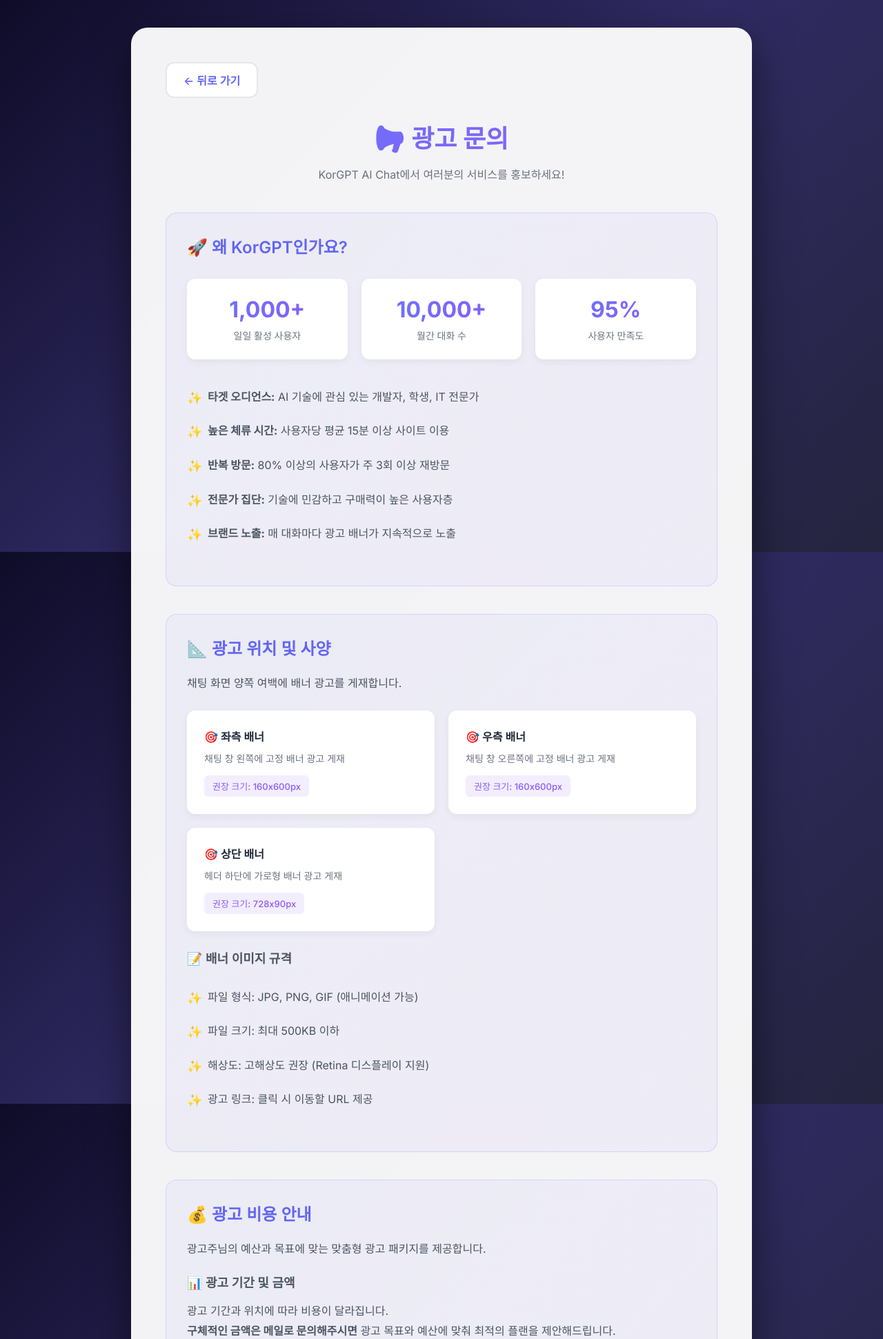
After one commit to overy1234/kimigpt, a Flask app: page /ad-inquiry in a window 1280 px wide. The commit adds this page. Shown: the top 1941 px of the page at 69% size. Run offline with Flask 3, Linux system fonts and the light colour scheme.

Commit message:
Add advertising inquiry page with detailed information

```diff
--- a/app.py
+++ b/app.py
@@ -40,6 +40,11 @@
 @app.route('/donate')
 def donate():
     return render_template('donate.html')
+
+
+@app.route('/ad-inquiry')
+def ad_inquiry():
+    return render_template('ad-inquiry.html')
 
 
 @app.route('/chat', methods=['POST'])
--- /dev/null
+++ b/templates/ad-inquiry.html
@@ -0,0 +1,390 @@
+<!DOCTYPE html>
+<html lang="ko">
+<head>
+    <meta charset="UTF-8">
+    <meta name="viewport" content="width=device-width, initial-scale=1.0">
+    <title>광고 문의 - KorGPT AI Chat</title>
+    <meta name="description" content="KorGPT AI Chat 배너 광고 문의">
+    <link rel="preconnect" href="https://fonts.googleapis.com">
+    <link rel="preconnect" href="https://fonts.gstatic.com" crossorigin>
+    <link href="https://fonts.googleapis.com/css2?family=Inter:wght@300;400;500;600;700&display=swap" rel="stylesheet">
+    <style>
+        * {
+            margin: 0;
+            padding: 0;
+            box-sizing: border-box;
+        }
+
+        body {
+            font-family: 'Inter', -apple-system, BlinkMacSystemFont, 'Segoe UI', sans-serif;
+            background: linear-gradient(135deg, #0f0c29 0%, #302b63 50%, #24243e 100%);
+            background-attachment: fixed;
+            min-height: 100vh;
+            color: white;
+            padding: 40px 20px;
+        }
+
+        .container {
+            max-width: 900px;
+            margin: 0 auto;
+            background: rgba(255, 255, 255, 0.95);
+            backdrop-filter: blur(10px);
+            border-radius: 24px;
+            padding: 50px;
+            box-shadow: 0 20px 60px rgba(0, 0, 0, 0.5);
+            color: #1f2937;
+        }
+
+        h1 {
+            font-size: 36px;
+            font-weight: 700;
+            margin-bottom: 15px;
+            background: linear-gradient(135deg, #6775ff 0%, #8b5cf6 100%);
+            -webkit-background-clip: text;
+            -webkit-text-fill-color: transparent;
+            background-clip: text;
+            text-align: center;
+        }
+
+        .subtitle {
+            text-align: center;
+            font-size: 16px;
+            color: #6b7280;
+            margin-bottom: 40px;
+        }
+
+        .section {
+            margin-bottom: 40px;
+            padding: 30px;
+            background: linear-gradient(135deg, rgba(103, 117, 255, 0.05) 0%, rgba(139, 92, 246, 0.05) 100%);
+            border-radius: 16px;
+            border: 1px solid rgba(103, 117, 255, 0.2);
+        }
+
+        h2 {
+            font-size: 24px;
+            font-weight: 600;
+            color: #6366f1;
+            margin-bottom: 20px;
+            display: flex;
+            align-items: center;
+            gap: 10px;
+        }
+
+        h3 {
+            font-size: 18px;
+            font-weight: 600;
+            color: #4b5563;
+            margin: 20px 0 12px 0;
+        }
+
+        p {
+            line-height: 1.8;
+            color: #4b5563;
+            margin-bottom: 15px;
+        }
+
+        .stats {
+            display: grid;
+            grid-template-columns: repeat(auto-fit, minmax(200px, 1fr));
+            gap: 20px;
+            margin: 30px 0;
+        }
+
+        .stat-card {
+            background: white;
+            padding: 25px;
+            border-radius: 12px;
+            text-align: center;
+            box-shadow: 0 4px 12px rgba(0, 0, 0, 0.05);
+        }
+
+        .stat-number {
+            font-size: 32px;
+            font-weight: 700;
+            background: linear-gradient(135deg, #6775ff 0%, #8b5cf6 100%);
+            -webkit-background-clip: text;
+            -webkit-text-fill-color: transparent;
+            background-clip: text;
+            margin-bottom: 8px;
+        }
+
+        .stat-label {
+            font-size: 14px;
+            color: #6b7280;
+            font-weight: 500;
+        }
+
+        .ad-positions {
+            display: grid;
+            grid-template-columns: repeat(auto-fit, minmax(250px, 1fr));
+            gap: 20px;
+            margin: 25px 0;
+        }
+
+        .position-card {
+            background: white;
+            padding: 25px;
+            border-radius: 12px;
+            box-shadow: 0 4px 12px rgba(0, 0, 0, 0.05);
+        }
+
+        .position-title {
+            font-size: 16px;
+            font-weight: 600;
+            color: #1f2937;
+            margin-bottom: 10px;
+        }
+
+        .position-desc {
+            font-size: 14px;
+            color: #6b7280;
+            margin-bottom: 15px;
+        }
+
+        .position-size {
+            font-size: 13px;
+            color: #8b5cf6;
+            font-weight: 500;
+            background: rgba(139, 92, 246, 0.1);
+            padding: 6px 12px;
+            border-radius: 6px;
+            display: inline-block;
+        }
+
+        .benefits {
+            list-style: none;
+            margin: 20px 0;
+        }
+
+        .benefits li {
+            padding: 12px 0;
+            padding-left: 30px;
+            position: relative;
+            color: #4b5563;
+            line-height: 1.6;
+        }
+
+        .benefits li:before {
+            content: "✨";
+            position: absolute;
+            left: 0;
+            font-size: 18px;
+        }
+
+        .contact-box {
+            background: linear-gradient(135deg, #6775ff 0%, #8b5cf6 100%);
+            color: white;
+            padding: 40px;
+            border-radius: 16px;
+            text-align: center;
+            margin-top: 40px;
+        }
+
+        .contact-box h2 {
+            color: white;
+            margin-bottom: 20px;
+        }
+
+        .email-link {
+            display: inline-flex;
+            align-items: center;
+            gap: 10px;
+            background: white;
+            color: #6366f1;
+            padding: 15px 30px;
+            border-radius: 12px;
+            font-size: 18px;
+            font-weight: 600;
+            text-decoration: none;
+            transition: all 0.3s;
+            box-shadow: 0 4px 12px rgba(0, 0, 0, 0.2);
+        }
+
+        .email-link:hover {
+            transform: translateY(-2px);
+            box-shadow: 0 6px 20px rgba(0, 0, 0, 0.3);
+        }
+
+        .required-info {
+            background: #fef3c7;
+            border: 1px solid #fcd34d;
+            border-radius: 12px;
+            padding: 20px;
+            margin-top: 25px;
+        }
+
+        .required-info h3 {
+            color: #92400e;
+            margin-top: 0;
+        }
+
+        .required-info ul {
+            margin-left: 20px;
+            color: #78350f;
+        }
+
+        .required-info li {
+            margin: 8px 0;
+        }
+
+        .back-button {
+            display: inline-flex;
+            align-items: center;
+            gap: 8px;
+            padding: 12px 24px;
+            background: white;
+            color: #6366f1;
+            border: 2px solid #e5e7eb;
+            border-radius: 12px;
+            text-decoration: none;
+            font-weight: 600;
+            transition: all 0.3s;
+            margin-bottom: 30px;
+        }
+
+        .back-button:hover {
+            border-color: #6366f1;
+            transform: translateX(-4px);
+        }
+
+        @media (max-width: 768px) {
+            .container {
+                padding: 30px 20px;
+            }
+
+            h1 {
+                font-size: 28px;
+            }
+
+            .stats, .ad-positions {
+                grid-template-columns: 1fr;
+            }
+        }
+    </style>
+</head>
+<body>
+    <div class="container">
+        <a href="/" class="back-button">
+            ← 뒤로 가기
+        </a>
+
+        <h1>📢 광고 문의</h1>
+        <p class="subtitle">KorGPT AI Chat에서 여러분의 서비스를 홍보하세요!</p>
+
+        <div class="section">
+            <h2>🚀 왜 KorGPT인가요?</h2>
+            <div class="stats">
+                <div class="stat-card">
+                    <div class="stat-number">1,000+</div>
+                    <div class="stat-label">일일 활성 사용자</div>
+                </div>
+                <div class="stat-card">
+                    <div class="stat-number">10,000+</div>
+                    <div class="stat-label">월간 대화 수</div>
+                </div>
+                <div class="stat-card">
+                    <div class="stat-number">95%</div>
+                    <div class="stat-label">사용자 만족도</div>
+                </div>
+            </div>
+            <ul class="benefits">
+                <li><strong>타겟 오디언스:</strong> AI 기술에 관심 있는 개발자, 학생, IT 전문가</li>
+                <li><strong>높은 체류 시간:</strong> 사용자당 평균 15분 이상 사이트 이용</li>
+                <li><strong>반복 방문:</strong> 80% 이상의 사용자가 주 3회 이상 재방문</li>
+                <li><strong>전문가 집단:</strong> 기술에 민감하고 구매력이 높은 사용자층</li>
+                <li><strong>브랜드 노출:</strong> 매 대화마다 광고 배너가 지속적으로 노출</li>
+            </ul>
+        </div>
+
+        <div class="section">
+            <h2>📐 광고 위치 및 사양</h2>
+            <p>채팅 화면 양쪽 여백에 배너 광고를 게재합니다.</p>
+
+            <div class="ad-positions">
+                <div class="position-card">
+                    <div class="position-title">🎯 좌측 배너</div>
+                    <div class="position-desc">
+                        채팅 창 왼쪽에 고정 배너 광고 게재
+                    </div>
+                    <div class="position-size">권장 크기: 160x600px</div>
+                </div>
+
+                <div class="position-card">
+                    <div class="position-title">🎯 우측 배너</div>
+                    <div class="position-desc">
+                        채팅 창 오른쪽에 고정 배너 광고 게재
+                    </div>
+                    <div class="position-size">권장 크기: 160x600px</div>
+                </div>
+
+                <div class="position-card">
+                    <div class="position-title">🎯 상단 배너</div>
+                    <div class="position-desc">
+                        헤더 하단에 가로형 배너 광고 게재
+                    </div>
+                    <div class="position-size">권장 크기: 728x90px</div>
+                </div>
+            </div>
+
+            <h3>📝 배너 이미지 규격</h3>
+            <ul class="benefits">
+                <li>파일 형식: JPG, PNG, GIF (애니메이션 가능)</li>
+                <li>파일 크기: 최대 500KB 이하</li>
+                <li>해상도: 고해상도 권장 (Retina 디스플레이 지원)</li>
+                <li>광고 링크: 클릭 시 이동할 URL 제공</li>
+            </ul>
+        </div>
+
+        <div class="section">
+            <h2>💰 광고 비용 안내</h2>
+            <p>광고주님의 예산과 목표에 맞는 맞춤형 광고 패키지를 제공합니다.</p>
+
+            <h3>📊 광고 기간 및 금액</h3>
+            <p style="margin-top: 15px;">
+                광고 기간과 위치에 따라 비용이 달라집니다.<br>
+                <strong>구체적인 금액은 메일로 문의해주시면</strong> 광고 목표와 예산에 맞춰 최적의 플랜을 제안해드립니다.
+            </p>
+
+            <div class="required-info">
+                <h3>📧 메일 문의 시 포함 사항</h3>
+                <ul>
+                    <li>회사명 또는 브랜드명</li>
+                    <li>광고하실 서비스/제품 소개</li>
+                    <li>배너 이미지 (또는 제작 요청)</li>
+                    <li>희망 광고 위치 (좌측/우측/상단/복수)</li>
+                    <li>희망 광고 기간 (1주/1개월/3개월/6개월 등)</li>
+                    <li>예상 예산 범위</li>
+                    <li>기타 요청사항</li>
+                </ul>
+            </div>
+        </div>
+
+        <div class="section">
+            <h2>✨ 추가 혜택</h2>
+            <ul class="benefits">
+                <li><strong>광고 효과 리포트:</strong> 월간 노출 수, 클릭 수, CTR 제공</li>
+                <li><strong>A/B 테스트:</strong> 여러 배너 이미지 성과 비교 가능</li>
+                <li><strong>맞춤 디자인:</strong> 배너 디자인이 없으시면 무료 제작 지원</li>
+                <li><strong>유연한 계약:</strong> 단기/장기 계약 모두 가능</li>
+                <li><strong>우선 노출:</strong> 프리미엄 위치 우선 배정</li>
+            </ul>
+        </div>
+
+        <div class="contact-box">
+            <h2>📬 지금 바로 문의하세요!</h2>
+            <p style="margin-bottom: 25px; font-size: 16px; opacity: 0.95;">
+                광고 문의는 아래 이메일로 언제든지 연락주세요.<br>
+                24시간 이내에 상세한 견적과 제안서를 보내드립니다.
+            </p>
+            <a href="mailto:overy1234@naver.com?subject=KorGPT 광고 문의&body=안녕하세요, KorGPT 광고 문의드립니다.%0D%0A%0D%0A1. 회사명/브랜드명:%0D%0A2. 서비스/제품 소개:%0D%0A3. 희망 광고 위치:%0D%0A4. 희망 광고 기간:%0D%0A5. 예상 예산:%0D%0A6. 기타 문의사항:"
+               class="email-link">
+                ✉️ overy1234@naver.com
+            </a>
+            <p style="margin-top: 20px; font-size: 14px; opacity: 0.9;">
+                💡 빠른 답변을 원하시면 메일 제목에 <strong>"[긴급] 광고 문의"</strong>를 적어주세요!
+            </p>
+        </div>
+    </div>
+</body>
+</html>
--- a/templates/index.html
+++ b/templates/index.html
@@ -599,7 +599,7 @@
                 </div>
             </div>
             <div style="display: flex; align-items: center; gap: 12px;">
-                <a href="mailto:overy1234@naver.com" class="ad-inquiry" title="광고 문의">
+                <a href="/ad-inquiry" class="ad-inquiry" title="광고 문의">
                     📢 광고문의
                 </a>
                 <div class="online-indicator">
```
